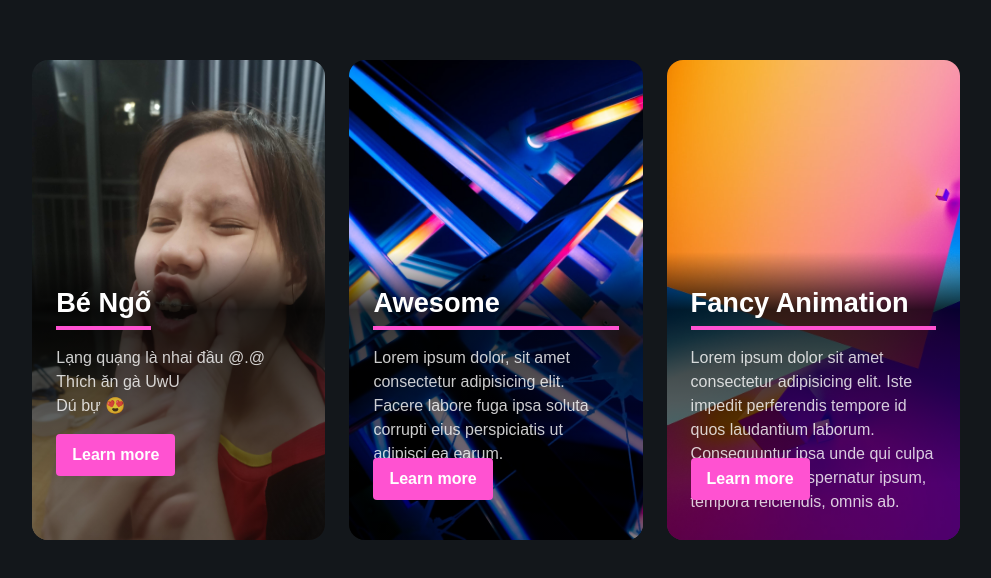
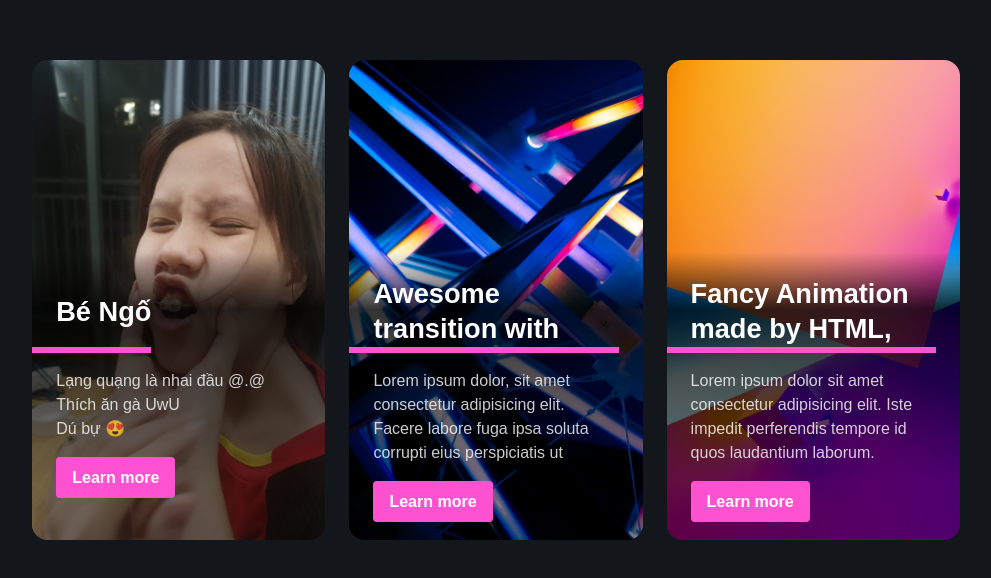
Before and after one commit to yuhaigiub/UI-Components, a plain HTML site: page hoverable card/index.html in a window 1280 px wide. Shown: the part 108-686 px from the top of the page, without its empty margins (144-1135 px from the left). Drawn offline with Linux system fonts and the light colour scheme.

```diff
--- a/hoverable card/style.css
+++ b/hoverable card/style.css
@@ -56,7 +56,7 @@
 /*taking into account mobile users (no hover)*/
 @media (hover) {
 	.card-content {
-		transform: translateY(65%);
+		transform: translateY(45%);
 		transition: transform 500ms ease;
 	}
 }
@@ -74,32 +74,44 @@
 
 /*taking into account mobile users (no hover)*/
 @media (hover) {
-	.card-content > *:not(.card-title) {
+	.card-content > *:not(.card-title, .color-line) {
 		opacity: 0;
 		transition: opacity 500ms linear;
 	}
 }
 
-.card:hover .card-content > *,
-.card:focus-within .card-content > * {
+.card:hover .card-content > *:not(.color-line),
+.card:focus-within .card-content > *:not(.color-line) {
 	transition-delay: 650ms;
 	opacity: 1;
 }
 
 .card-title {
+	--max-lines: 2;
 	--font-size: 1.7rem;
-	--line-height: 2;
-	width: max-content;
+	--line-height: 1.3;
+	width: fit-content;
 	max-width: 100%;
 	margin: 0;
-	padding-bottom: 1.5em;
+	/* padding-bottom: 1.5em; */
 	font-size: var(--font-size);
 	line-height: var(--line-height);
-	max-height: calc(var(--font-size) * var(--line-height));
+	height: calc(var(--font-size) * var(--line-height) * var(--max-lines));
 	position: relative;
 	overflow: hidden;
+	display: grid;
+	align-items: center;
 }
 
+.color-line {
+	position: relative;
+	left: calc(-1 * var(--padding));
+	width: 1px;
+	height: 6px;
+	background-color: var(--clr-neutral-400);
+}
+
+/*
 .card-title::after {
 	content: "";
 	position: absolute;
@@ -108,19 +120,30 @@
 	height: 6px;
 	width: calc(var(--padding) + 100%);
 	background-color: var(--clr-neutral-400);
-}
+	overflow: visible;
+} */
 
 /*taking into account mobile users (no hover)*/
 @media (hover) {
-	.card-title::after {
+	/* .card-title::after {
+		transform: scaleX(0);
+		transform-origin: left;
+		transition: transform 500ms ease;
+	} */
+	.color-line {
 		transform: scaleX(0);
 		transform-origin: left;
 		transition: transform 500ms ease;
 	}
 }
 
-.card:hover .card-title::after,
+/* .card:hover .card-title::after,
 .card:focus-within .card-title::after {
+	transform: scaleX(1);
+} */
+
+.card:hover .color-line,
+.card:focus-within .color-line {
 	transform: scaleX(1);
 }
 
@@ -128,9 +151,12 @@
 	--max-lines: 4;
 	--font-size: 1rem;
 	--line-height: 1.5;
+	width: 100%;
+	text-align: left;
 	font-size: var(--font-size);
 	line-height: var(--line-height);
 	max-height: calc(var(--max-lines) * var(--font-size) * var(--line-height));
+	overflow: hidden;
 	color: rgba(255, 255, 255, 0.8);
 }
 
```
